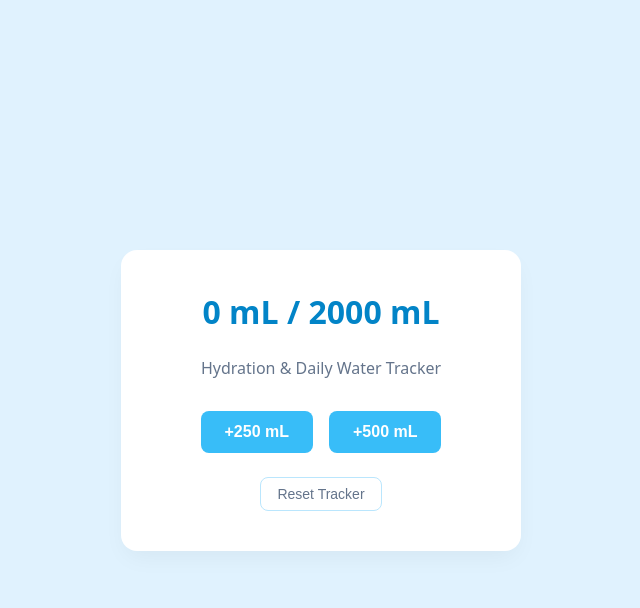
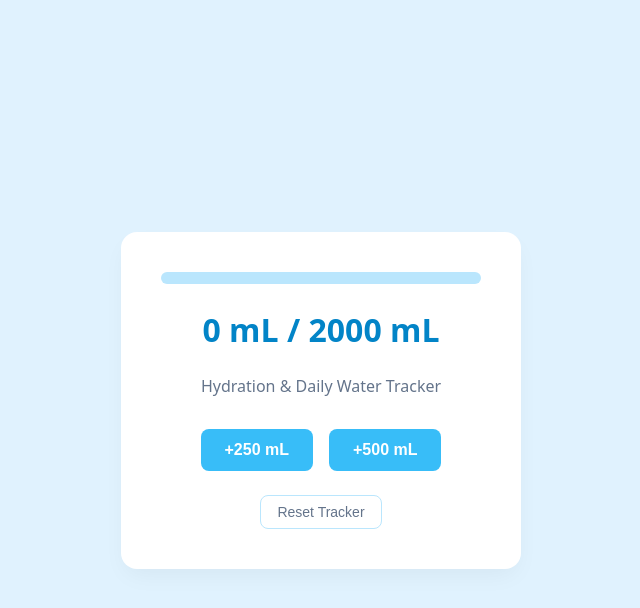
Before and after one commit to kenny1140/hydration-tracker, a plain HTML site: page index.html in a window 1280 px wide. Both pictures are taken after a click on the button "Reset Tracker". Shown: the whole page, without its empty margins (319-959 px from the left). Drawn offline with Linux system fonts and the light colour scheme.

Commit message:
refractor: clean up event listener and centralize UI updates.

```diff
--- a/app.js
+++ b/app.js
@@ -1,20 +1,35 @@
 const dailyGoal = 2000;
-let currentInTake = 0;
+let currentInTake = JSON.parse(localStorage.getItem("waterIntake")) || 0;
 
 const display = document.getElementById("progress-display");
+const progressBar = document.getElementById("progress-bar");
 const btnContainer = document.getElementById("button-container");
 const resetBtn = document.getElementById("reset-btn");
+
+// Function to update both screen text, progress bar width, & Local Storage
+function updateUI() {
+  display.textContent = `${currentInTake} mL / ${dailyGoal} mL`;
+
+  // Calculate percentage
+  const percentage = Math.min((currentInTake / dailyGoal) * 100, 100);
+  progressBar.style.width = `${percentage}%`;
+
+  // Save current intake to Local Storage as JSOn
+  localStorage.setItem("waterIntake", JSON.stringify(currentInTake));
+}
+
+updateUI(); // Initial UI update on page load
 
 btnContainer.addEventListener("click", (e) => {
   if (e.target.classList.contains("add-btn")) {
     const amount = Number(e.target.dataset.amount);
     currentInTake += amount;
-    display.textContent = `${currentInTake} mL / ${dailyGoal} mL`;
     console.log(amount);
+    updateUI();
   }
 });
 
 resetBtn.addEventListener("click", () => {
   currentInTake = 0;
-  display.textContent = `${currentInTake} mL / ${dailyGoal} mL`;
+  updateUI();
 });
--- a/index.html
+++ b/index.html
@@ -9,6 +9,9 @@
   <body>
     <div class="tracker-card">
       <!-- Progress Display -->
+      <div class="progress-bar-container">
+        <div id="progress-bar"></div>
+      </div>
       <h2 id="progress-display">0 mL / 2000 mL</h2>
 
       <h1>Hydration & Daily Water Tracker</h1>
--- a/styles.css
+++ b/styles.css
@@ -44,6 +44,23 @@ h1 {
   color: var(--text-muted);
   margin-top: 0.5rem;
   font-weight: 500;
+}
+
+.progress-bar-container {
+  width: 100%;
+  height: 12px;
+  background-color: var(--accent-soft);
+  border-radius: 999px;
+  overflow: hidden;
+  margin-bottom: 1.5rem;
+}
+
+#progress-bar {
+  width: 0%;
+  height: 100%;
+  background-color: var(--primary);
+  border-radius: 999px;
+  transition: width 0.3s ease-in-out;
 }
 
 #progress-display {
```
